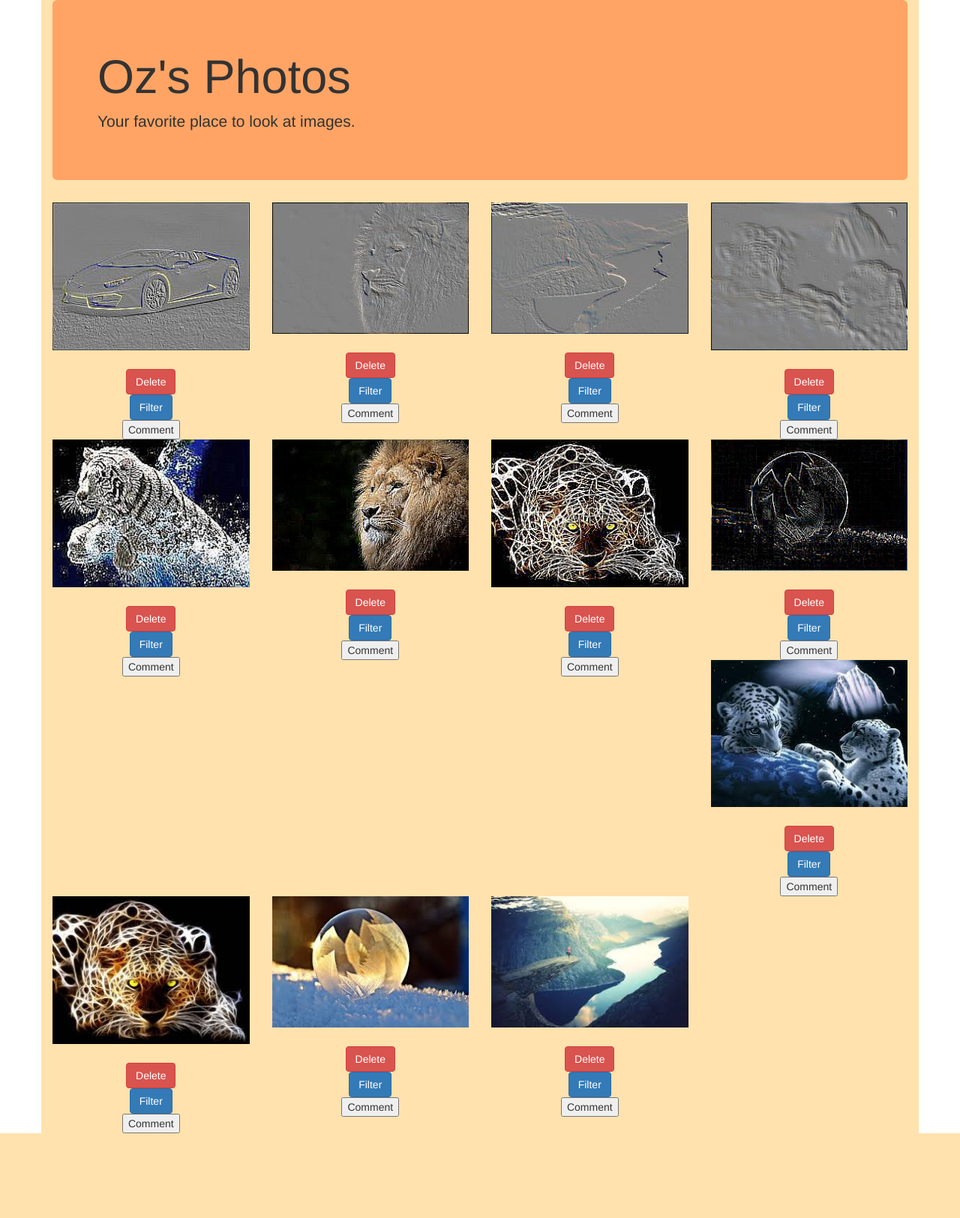
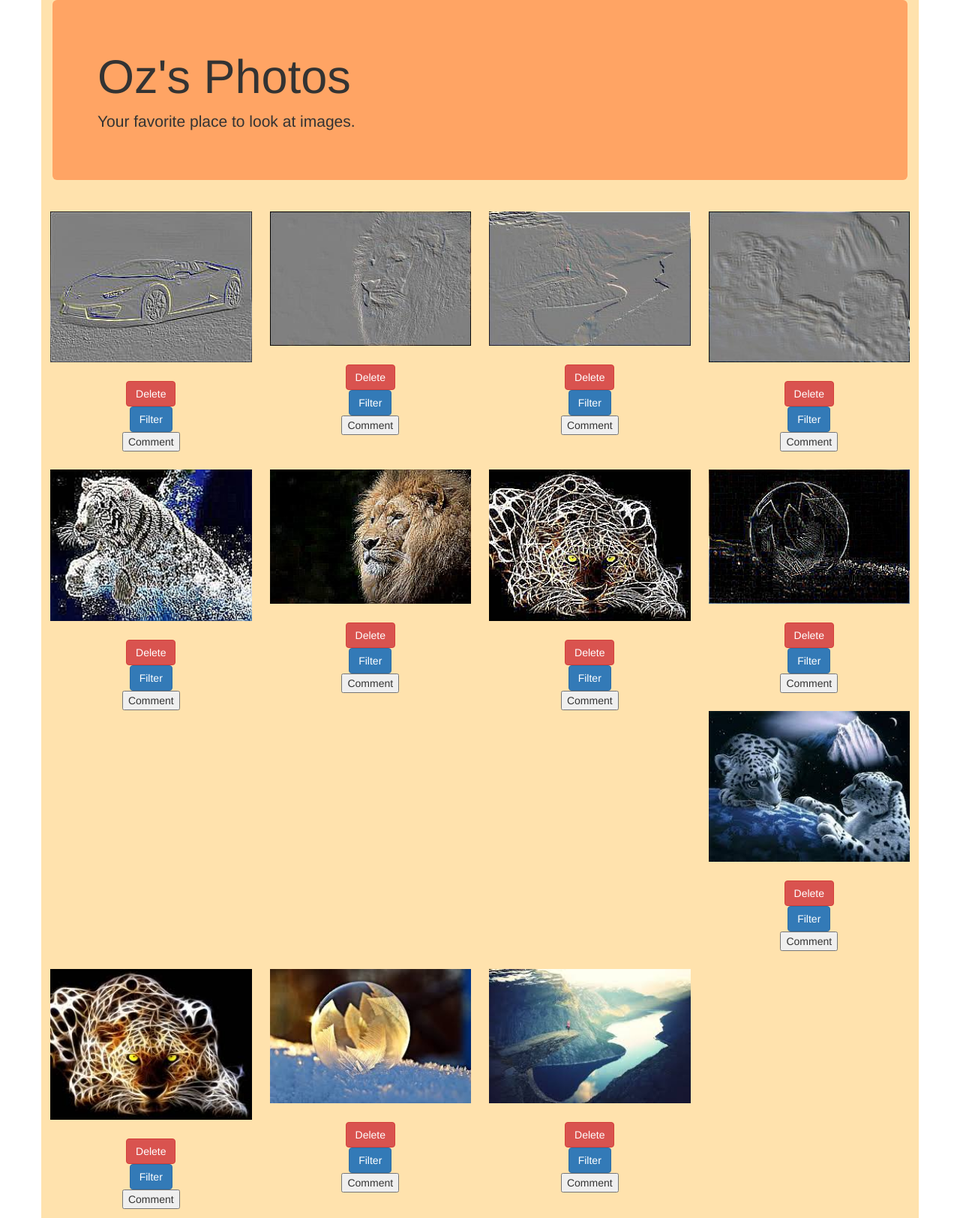
Before and after one commit to OQuinonez/Django-Instagram, a Django app: page /insta/feed/ in a window 1280 px wide. Shown: the whole page at 75% size. Before the commit the page ends 1511 px from the top, so only its background shows below. Run offline with Django 3.2, Linux system fonts and the light colour scheme; data comes from the database, SQL or seed files in the repository; parts of the project's set-up code (start-up, migrations or seed data) failed here and were passed over; some libraries are stand-ins or nearby versions.

Commit message:
Added padding to the images that are displayed in the feed

```diff
--- a/Instagram/static/Instagram/style/style.css
+++ b/Instagram/static/Instagram/style/style.css
@@ -4,6 +4,7 @@
 
 .img-div {
     text-align: center;
+    padding: 12px;
 }
 
 img {
```
